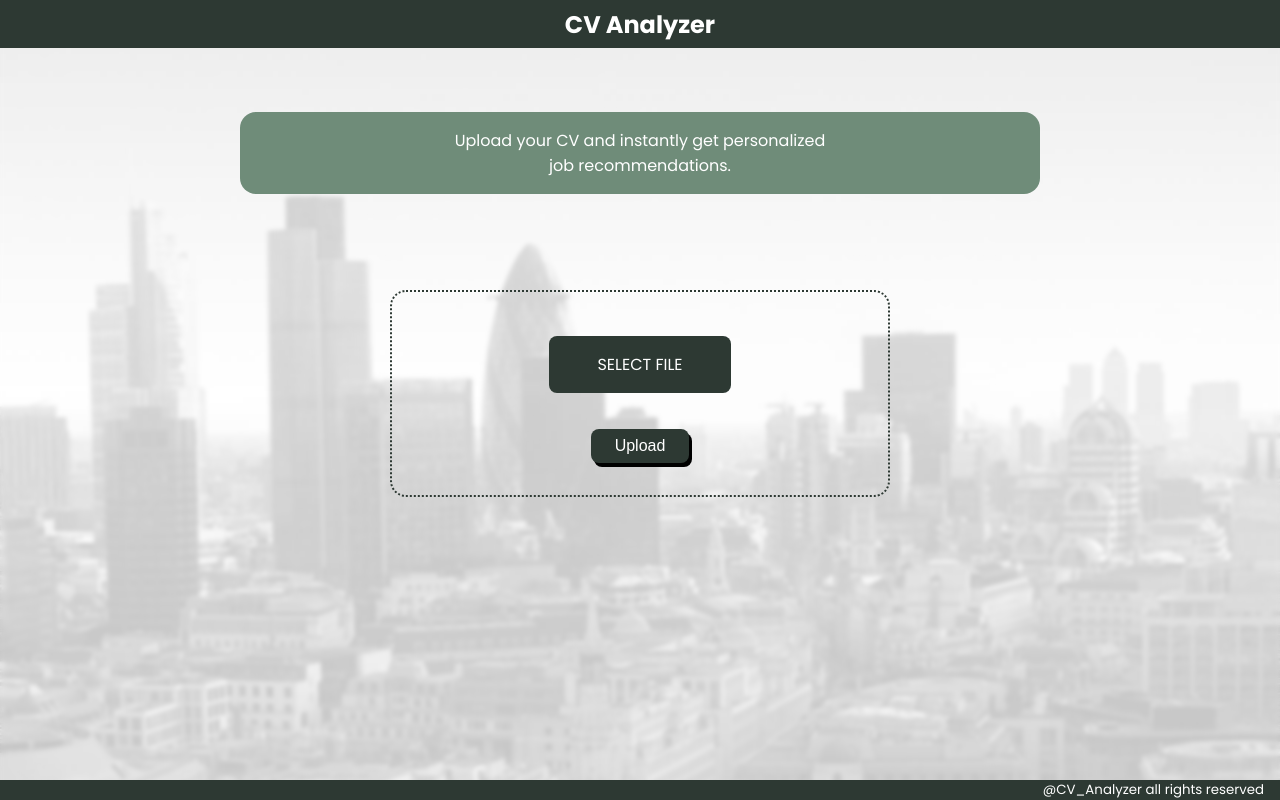
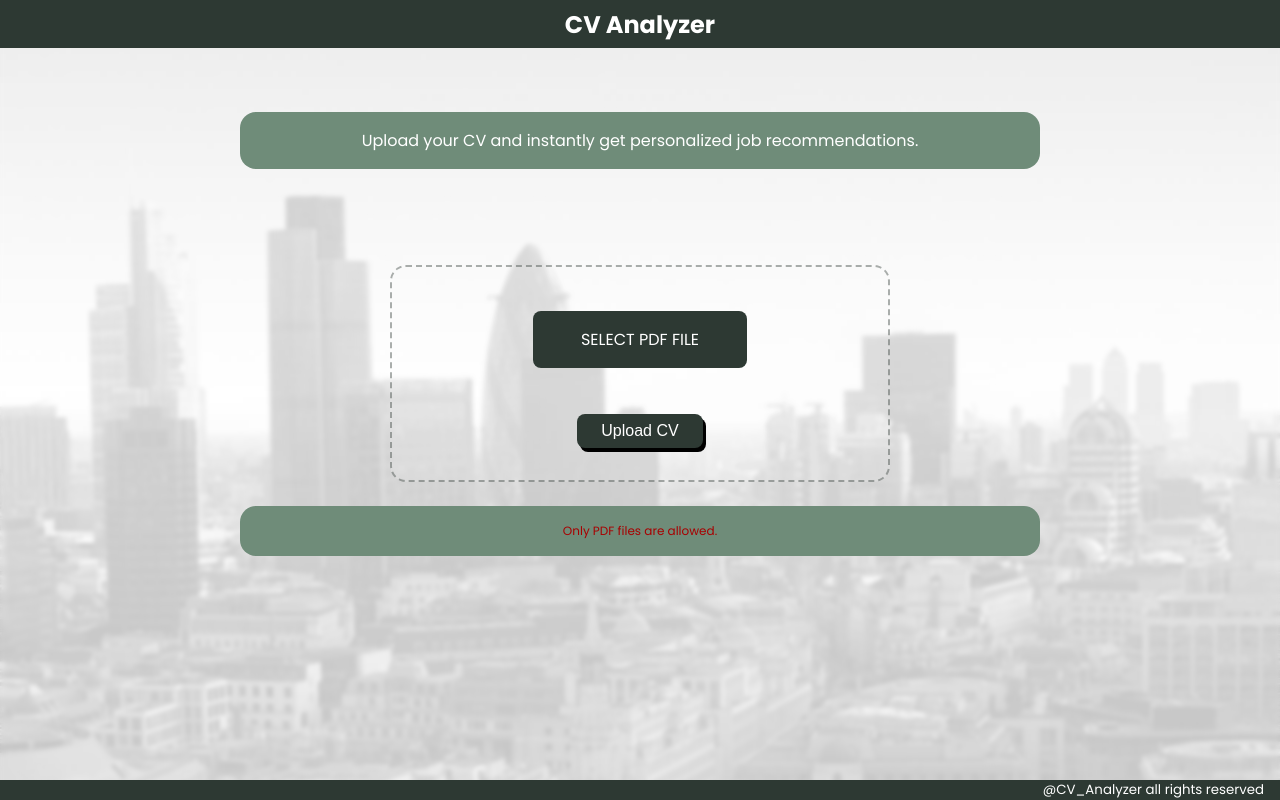
Before and after one commit to NasirKhan-2003/job_recommendation_system, a Flask app: page / in a window 1280 px wide. Run offline with Flask 3, Linux system fonts and the light colour scheme; parts of the project's set-up code (start-up, migrations or seed data) failed here and were passed over.

Commit message:
updated version

```diff
--- a/app.py
+++ b/app.py
@@ -10,7 +10,6 @@ model = joblib.load("job_recommender.pkl")
 vectorizer = joblib.load("vectorizer.pkl")
 
 def predict_category(cv_text):
-    """Predict job category from CV text using trained model"""
     X = vectorizer.transform([cv_text])
     return model.predict(X)[0]
 
@@ -20,19 +19,35 @@ def index():
 
 @app.route('/upload', methods=['POST'])
 def upload():
-    file = request.files['cvfile']
+    file = request.files.get('cvfile')
+
+    # ✅ 1. Check if file exists
+    if not file or file.filename == '':
+        return render_template('upload.html', error="No file selected")
+
+    # ✅ 2. Check if file is PDF
+    if not file.filename.lower().endswith('.pdf'):
+        return render_template('upload.html', error="Only PDF files are allowed!")
+
+    # ✅ 3. Get file info (name + size)
+    file_name = file.filename
+    file.seek(0, 2)  # move to end of file
+    file_size = file.tell() / 1024  # size in KB
+    file.seek(0)  # reset pointer
+
     text = ""
     with pdfplumber.open(file) as pdf:
         for page in pdf.pages:
-            text += page.extract_text()
+            text += page.extract_text() or ""
 
-    # --- Predict category using ML model ---
+    # --- Predict category ---
     category = predict_category(text)
 
-    # --- Query Adzuna API with predicted category ---
-    app_id = "20e7d40c"   # replace with your Adzuna App ID
-    app_key = "f027eeb1600bcf2003d767b5cdf9dc7e" # replace with your Adzuna App Key
-    url = "https://api.adzuna.com/v1/api/jobs/gb/search/1"  # change country code if needed
+    # --- API Call ---
+    app_id = "20e7d40c"
+    app_key = "f027eeb1600bcf2003d767b5cdf9dc7e"
+
+    url = "https://api.adzuna.com/v1/api/jobs/gb/search/1"
     params = {
         "app_id": app_id,
         "app_key": app_key,
@@ -42,7 +57,6 @@ def upload():
 
     response = requests.get(url, params=params).json()
 
-    # --- Format job listings into clean dictionaries ---
     jobs = []
     for job in response.get("results", []):
         jobs.append({
@@ -52,12 +66,14 @@ def upload():
             "redirect_url": job.get("redirect_url")
         })
 
-    # --- Render results page with CSS applied ---
+    # ✅ 4. Send file info to results page
     return render_template(
         "results.html",
         jobs=jobs,
         category=category,
-        cv_text=text
+        cv_text=text,
+        file_name=file_name,
+        file_size=round(file_size, 2)
     )
 
 if __name__ == '__main__':
--- a/static/projectstyle.css
+++ b/static/projectstyle.css
@@ -48,7 +48,7 @@ h2 {
     text-align: center;
 }
 
-.pageContent p {
+.pageContent > p {
     margin-top: 1.5rem;
     max-width: 90%;
     width: 800px;
@@ -73,10 +73,10 @@ fieldset {
     flex-direction: column;
     align-items: center;
     border-radius: 1rem;
-    border: none;
-    border:2px dotted rgb(45, 57, 51);
+    border: 2px dashed rgba(45, 57, 51, 0.4);
+    background: rgba(255,255,255,0.15);
+    backdrop-filter: blur(6px);
     transition: all 0.3s ease-in-out;
-
 }
 
 fieldset:hover{
--- a/templates/upload.html
+++ b/templates/upload.html
@@ -4,16 +4,18 @@
 
     <title>Upload CV</title>
 
-    <!-- Links -->
+    <!-- CSS -->
     <link rel="stylesheet" href="/static/projectstyle.css">
+
+    <!-- Fonts -->
     <link rel="preconnect" href="https://fonts.googleapis.com">
     <link rel="preconnect" href="https://fonts.gstatic.com" crossorigin>
-    <link href="https://fonts.googleapis.com/css2?family=Poppins:ital,wght@0,100;0,200;0,300;0,400;0,500;0,600;0,700;0,800;0,900;1,100;1,200;1,300;1,400;1,500;1,600;1,700;1,800;1,900&family=Roboto:ital,wght@0,100..900;1,100..900&display=swap" rel="stylesheet">
+    <link href="https://fonts.googleapis.com/css2?family=Poppins:wght@100;200;300;400;500;600;700&display=swap" rel="stylesheet">
 
 </head>
 
+<body>
 
-<body>
     <div class="main">
 
         <div class="topBar">
@@ -22,32 +24,88 @@
 
         <div class="pageContent">
 
-            <p>Upload your CV and instantly
-                 get personalized <br>job recommendations.
+            <p>
+                Upload your CV and instantly get personalized job recommendations.
             </p>
 
+            <!-- ✅ Error Message -->
+            {% if error %}
+                <div style="color:#ff4d4d; font-weight:500; margin-top:10px;">
+                    {{ error }}
+                </div>
+            {% endif %}
+
+            <!-- Upload Form -->
         <form action="/upload" method="post" enctype="multipart/form-data">
             <fieldset>
 
-                        <input type="file" id="uploadButton" name="cvfile" accept=".pdf">
-                        <label for="uploadButton">SELECT FILE</label>
+                <!-- File input -->
+                <input type="file"
+                    id="uploadButton"
+                    name="cvfile"
+                    accept=".pdf">
+
+                <!-- Button -->
+                <label for="uploadButton">SELECT PDF FILE</label>
+
+                <!-- ✅ File name BELOW button -->
+                <div id="fileInfo" style="margin-top:10px; font-size:13px; color:black;"></div>
 
                 <div class="submitButton">
-                        <input type="submit" value="Upload">
+                    <input type="submit" value="Upload CV" onclick="return validateFile()">
                 </div>
+
             </fieldset>
         </form>
+
+                    <p style="font-size:12px; color:rgb(168, 0, 0);">
+                        Only PDF files are allowed.
+                    </p>
+
                 </div>
 
             </div>
 
-
-
+    <!-- Footer -->
     <div class="endFooter">
         <footer>
             @CV_Analyzer all rights reserved
         </footer>
     </div>
 
+        <script>
+            const fileInput = document.getElementById("uploadButton");
+            const fileInfo = document.getElementById("fileInfo");
+
+            fileInput.addEventListener("change", function () {
+                if (fileInput.files.length > 0) {
+                    const file = fileInput.files[0];
+                    const sizeKB = (file.size / 1024).toFixed(2);
+
+                    fileInfo.innerHTML = `
+                        <strong>File:</strong> ${file.name} <br>
+                        <strong>Size:</strong> ${sizeKB} KB
+                    `;
+                } else {
+                    fileInfo.innerHTML = "";
+                }
+            });
+
+            function validateFile() {
+                if (fileInput.files.length === 0) {
+                    alert("Please select a PDF file before uploading.");
+                    return false;
+                }
+
+                const file = fileInput.files[0];
+
+                if (!file.name.toLowerCase().endsWith(".pdf")) {
+                    alert("Only PDF files are allowed.");
+                    return false;
+                }
+
+                return true;
+            }
+        </script>
 </body>
 </html>
```
Also changed, not shown: templates/results.html (+36 -4 lines). Lines whose indentation alone changed are shown as unchanged.
